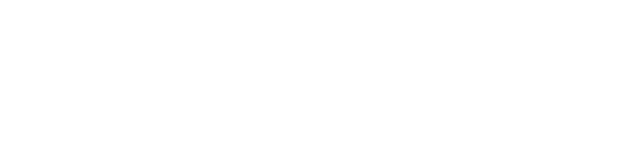
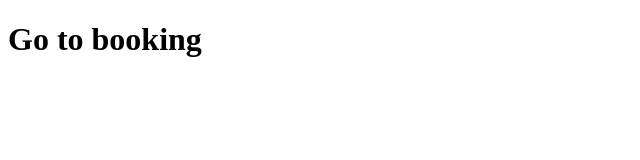
Before and after one commit to manolors/test-aff, a plain HTML site: page index.html in a window 1280 px wide. Shown: the whole page, without its empty margins (0-640 px from the left). Drawn offline with Linux system fonts and the light colour scheme.

Commit message:
add html

```diff
--- a/index.html
+++ b/index.html
@@ -6,6 +6,6 @@
     <title>Document</title>
 </head>
 <body>
-    <div class="load-turitop" data-service="all" data-lang="es" data-embed="box"></div>
+    <a src="aff.html"><h1>Go to booking</h1></a>
     <script id="js-turitop" src="https://applocal.turitop.com/js/load-turitop.min.js" data-company="E227" data-buttoncolor="green" data-afftag="ttafid"></script></body>
 </html>
```
